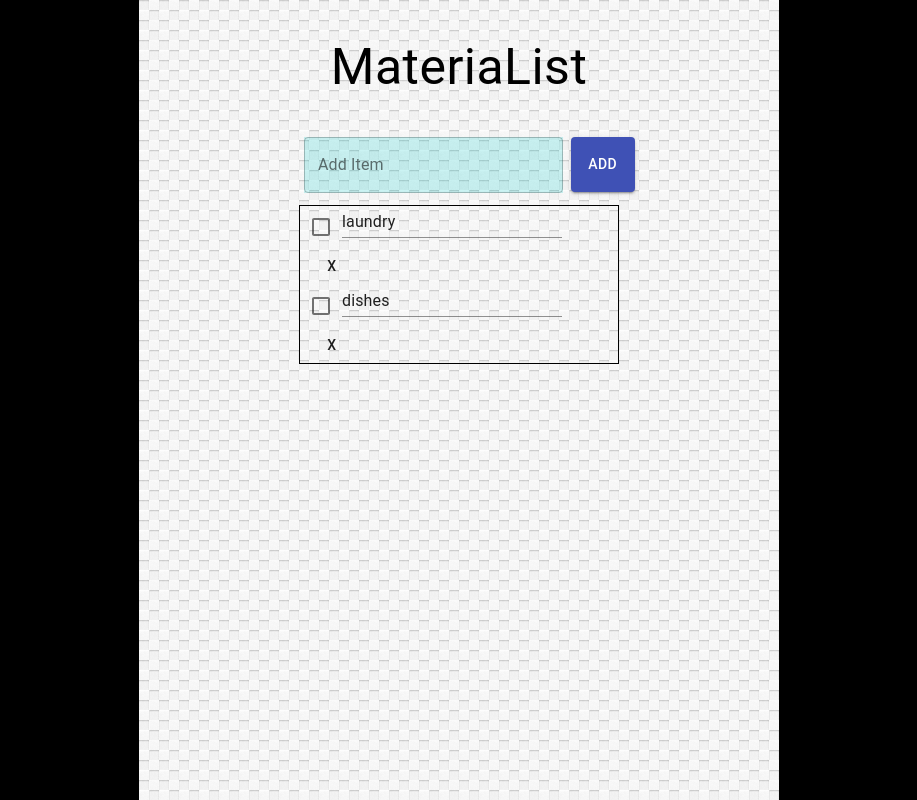
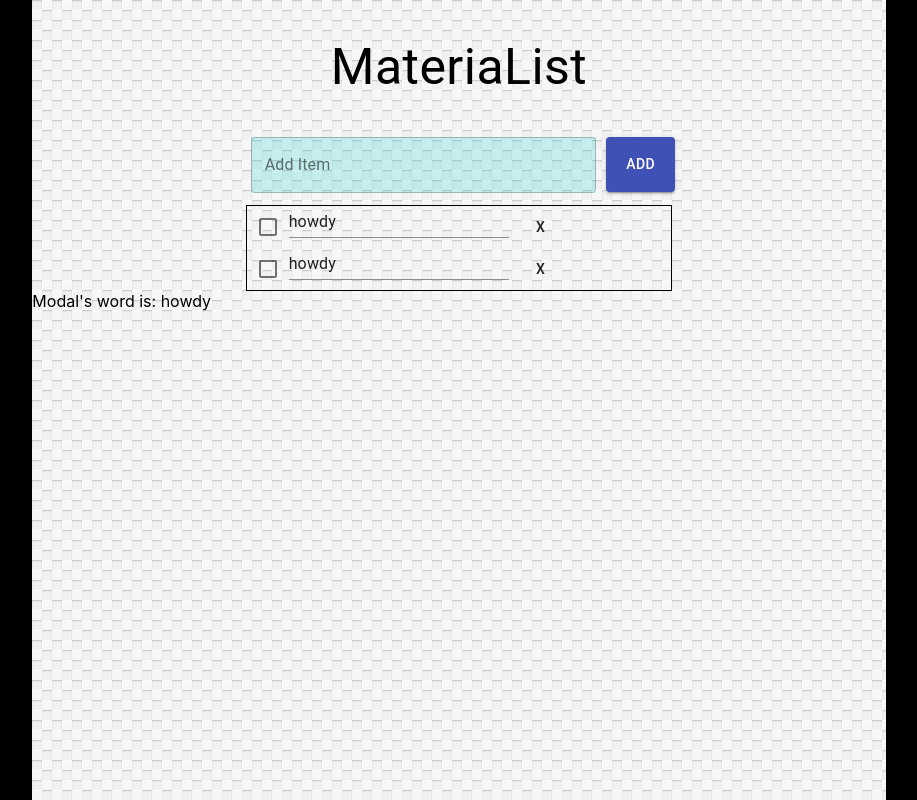
Before and after one commit to markdreed512/material-ui-todo, a React (Create React App) app: page / in a window 1280 px wide. Shown: the whole page, without its empty margins (181-1098 px from the left). Built offline with nearby package versions, Linux system fonts and the light colour scheme.

Commit message:
TodoContext added

```diff
--- a/src/App.js
+++ b/src/App.js
@@ -3,9 +3,10 @@ import './App.css';
 import Title from './components/Title'
 import TodoInput from './components/TodoInput'
 import TodoList from './components/TodoList'
-
+import EditModal from './components/EditModal'
 import { makeStyles, Grid } from '@material-ui/core'
 import bgImage from './images/paven.png'
+import { TodosContext } from './components/TodosContext'
 const useStyles = makeStyles({
   mainStyle: {
     backgroundImage: `url(${bgImage})`,
@@ -18,16 +19,20 @@ const App = () => {
   return (
 
     <Grid container>
-      <Grid id="left-alley" item xs={0} md={3}></Grid>
+      <Grid id="left-alley" item xs={false} md={2}></Grid>
 
-        <Grid item xs={12} md={6}>
+      <Grid item xs={12} md={8}>
         <div id="main" className={classes.mainStyle}>
           <Title />
           <TodoInput />
+          <TodosContext.Provider value={"howdy"}>
             <TodoList />
+            <EditModal />
+          </TodosContext.Provider>
+
         </div>
       </Grid>
-        <Grid id="right-alley" item xs={0} md={3}></Grid>
+      <Grid id="right-alley" item xs={false} md={2}></Grid>
     </Grid>
 
   );
--- /dev/null
+++ b/src/components/EditModal.js
@@ -0,0 +1,13 @@
+import React, { useContext } from 'react'
+import { TodosContext } from './TodosContext'
+
+function EditModal() {
+    const word = useContext(TodosContext)
+    return (
+        <div>
+            Modal's word is: {word}
+        </div>
+    )
+}
+
+export default EditModal
--- a/src/components/TodoInput.js
+++ b/src/components/TodoInput.js
@@ -17,6 +17,9 @@ const useStyles = makeStyles({
 
 function TodoInput() {
     const classes = useStyles()
+    const handleSubmitBtnClick = () => {
+        console.log("adding todo to state...")
+    }
     return (
 
         <Grid container alignItems="center">
@@ -30,6 +33,7 @@ function TodoInput() {
                 </Grid>
                 <Grid item xs={12} md={2}>
                     <Button
+                        onClick={handleSubmitBtnClick}
                         className={classes.buttonStyles}
                         variant="contained"
                         color="primary"
--- a/src/components/TodoList.js
+++ b/src/components/TodoList.js
@@ -1,4 +1,5 @@
-import React from 'react'
+import React, { useContext } from 'react'
+import { TodosContext } from './TodosContext'
 import { Grid, TextField, Button, Checkbox, makeStyles } from '@material-ui/core'
 
 const useStyles = makeStyles({
@@ -9,24 +10,29 @@ const useStyles = makeStyles({
 })
 
 function TodoList() {
+    const word = useContext(TodosContext)
+    console.log(word)
     const classes = useStyles()
-    let testItems = [{ text: "laundry" }, { text: "dishes" }]
+    let testItems = [{ text: "hi" }, { text: "dishes" }]
+    const handleDelete = () => {
+        console.log("deleting todo...")
+    }
     return (
         <Grid container>
             <Grid item xs={3}></Grid>
             <Grid item xs={6}>
                 <div className={classes.divStyles}>
-                    {testItems.map(todo => {
-                        return (
 
-                            <div >
+                    {testItems.map((todo,i) => {
+                            return <div key={i}>
                                 <Checkbox />
-                                <TextField value={todo.text} />
-                                <Button>X</Button>
+                                <TextField value={word} />
+                                <Button onClick={handleDelete}>X</Button>
                             </div>
+                            })
+                    }
 
-                        )
-                    })}
+
                 </div>
             </Grid>
             <Grid item xs={3}></Grid>
--- /dev/null
+++ b/src/components/TodosContext.js
@@ -0,0 +1,13 @@
+import React, { createContext, useState} from 'react'
+
+export const TodosContext = createContext(null)
+
+function TodosProvider() {
+    return (
+        <div>
+
+        </div>
+    )
+}
+
+export default TodosProvider
```
Lines whose indentation alone changed are shown as unchanged.
